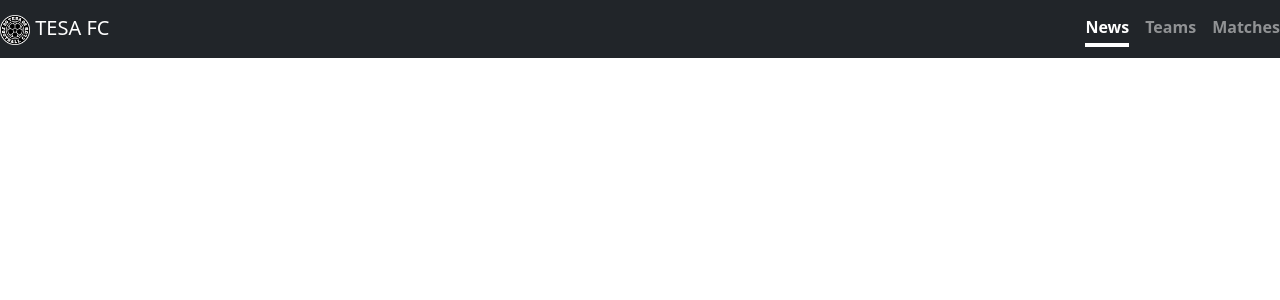
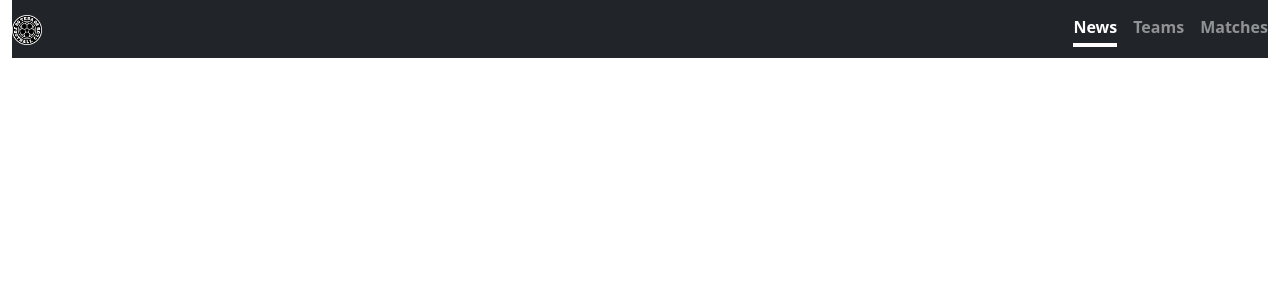
Before and after one commit to tesafc/tesafc.github.io, a Jekyll site: the page built from index.html, in a window 1280 px wide. Shown: the top 300 px of the page. Built offline with Jekyll 4.4.1, drawn with Linux system fonts in a browser that asks for light colours.

Commit message:
Update default.html

```diff
--- a/_layouts/default.html
+++ b/_layouts/default.html
@@ -21,10 +21,10 @@
     <link rel="stylesheet" href="{{ 'assets/stylesheet.css' | relative_url }}">
   </head>
   <body>
+    <div class="container-fluid">
       <header class="navbar d-flex mx-auto text-bg-dark">
         <a class="navbar-brand" href="{{ site.baseurl }}">
           <img src="{{ '/assets/img/logo-1_v2.png' | relative_url }}" width="30" height="30">
-        <span class="text-bg-dark text-uppercase">{{ site.title }}</span>
         </a>
         <nav class="nav nav-masthead">
           <a class="nav-link fw-bold py-1 px-0 active" href="#">News</a>
@@ -32,6 +32,7 @@
           <a class="nav-link fw-bold py-1 px-0" href="#">Matches</a>
         </nav>
       </header>
+    </div>
     <main>
       {{ content }}
     </main>
```
Lines whose indentation alone changed are shown as unchanged.
